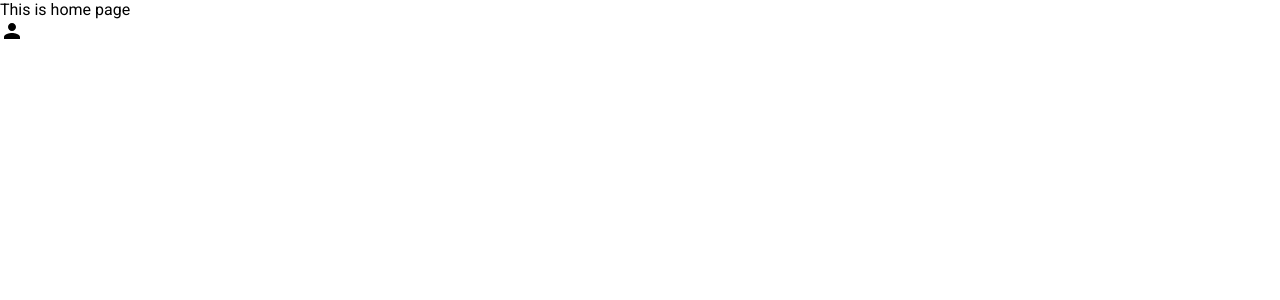
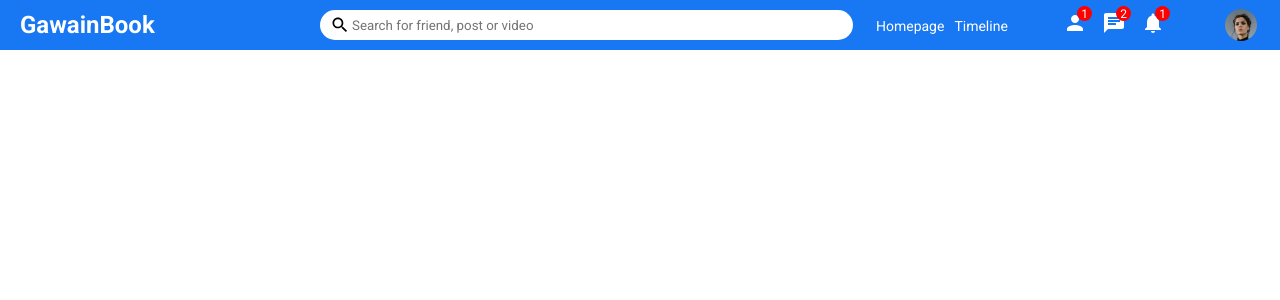
Before and after one commit to rafeyshah/GawainBook-SocialMediaApp, a React (Create React App) app in the folder react-frontend/: page / in a window 1280 px wide. Shown: the top 300 px of the page. Built offline with nearby package versions, Linux system fonts and the light colour scheme.

Commit message:
Main__React__TopbarComponent

```diff
--- a/react-frontend/src/App.js
+++ b/react-frontend/src/App.js
@@ -1,10 +1,8 @@
 import Home from "./pages/home/Home";
-import { Person } from "@material-ui/icons"
 
 function App() {
   return (<>
     <Home />
-    <Person />
   </>
   );
 }
--- /dev/null
+++ b/react-frontend/src/components/topbar/Topbar.jsx
@@ -0,0 +1,40 @@
+import "./topbar.css";
+import { Search, Person, Chat, Notifications } from "@material-ui/icons"
+
+function Topbar() {
+    return (
+        <div className='topbarContainer'>
+            <div className="topbarLeft">
+                <span className="logo">GawainBook</span>
+            </div>
+            <div className="topbarCenter">
+                <div className="searchbar">
+                    <Search className="searchIcon"/>
+                    <input placeholder="Search for friend, post or video" className="searchInput" />
+                </div>
+            </div>
+            <div className="topbarRight">
+                <div className="topbarLinks">
+                    <span className="topbarLink">Homepage</span>
+                    <span className="topbarLink">Timeline</span>
+                </div>
+                <div className="topbarIcons">
+                    <div className="topbarIconItem">
+                        <Person />
+                        <span className="topbarIconBadge">1</span>
+                    </div>
+                    <div className="topbarIconItem">
+                        <Chat />
+                        <span className="topbarIconBadge">2</span>
+                    </div>
+                    <div className="topbarIconItem">
+                        <Notifications />
+                        <span className="topbarIconBadge">1</span>
+                    </div>
+                </div>
+                <img src="/assets/person/1.jpeg" alt="" className="topbarImg" />
+            </div>
+        </div>);
+}
+
+export default Topbar;
--- /dev/null
+++ b/react-frontend/src/components/topbar/topbar.css
@@ -0,0 +1,99 @@
+:root {
+    --blue: #1877f2;
+}
+
+.topbarContainer {
+    height: 50px;
+    width: 100%;
+    background-color: var(--blue);
+    display: flex;
+    align-items: center;
+    position: sticky;
+    top: 0;
+}
+
+.logo{
+    font-size: 24px;
+    margin-left: 20px;
+    font-weight: bold;
+    color: white;
+    cursor: pointer;
+}
+
+.topbarLeft {
+    flex: 3;
+}
+
+.topbarCenter {
+    flex: 5;
+}
+
+.searchbar{
+    width: 100%;
+    height: 30px;
+    background-color: #fff;
+    border-radius: 30px;
+    display: flex;
+    align-items: center;
+}
+
+.searchIcon{
+    font-size: 20px !important;
+    margin-left: 10px;
+}
+
+.searchInput{
+    border: none;
+    width: 70%;
+}
+
+.searchInput:focus{
+    outline: none;
+}
+
+.topbarRight {
+    flex: 4;
+    display: flex;
+    align-items: center;
+    justify-content: space-around;
+    color: white;
+}
+
+.topbarLink{
+    margin-right: 10px;
+    font-size: 14px;
+    cursor: pointer;
+}
+
+.topbarIcons{
+    display: flex;
+}
+
+.topbarIconItem{
+    margin-right: 15px;
+    cursor: pointer;
+    position: relative;
+}
+
+.topbarIconBadge{
+    width: 15px;
+    height: 15px;
+    background-color: red;
+    border-radius: 50%;
+    color: white;
+    position: absolute;
+    top: -5px;
+    right: -5px;
+    display: flex;
+    justify-content: center;
+    align-items: center;
+    font-size: 12px;
+}
+
+.topbarImg{
+    width: 32px;
+    height: 32px;
+    border-radius: 50%;
+    object-fit: cover;
+    cursor: pointer;
+}
--- a/react-frontend/src/pages/home/Home.js
+++ b/react-frontend/src/pages/home/Home.js
@@ -1,9 +1,10 @@
 import React from 'react';
+import Topbar from '../../components/topbar/Topbar';
 
 function Home() {
     return (
-        <div>
-            This is home page
+        <div >
+            <Topbar />
         </div>);
 }
 
```
